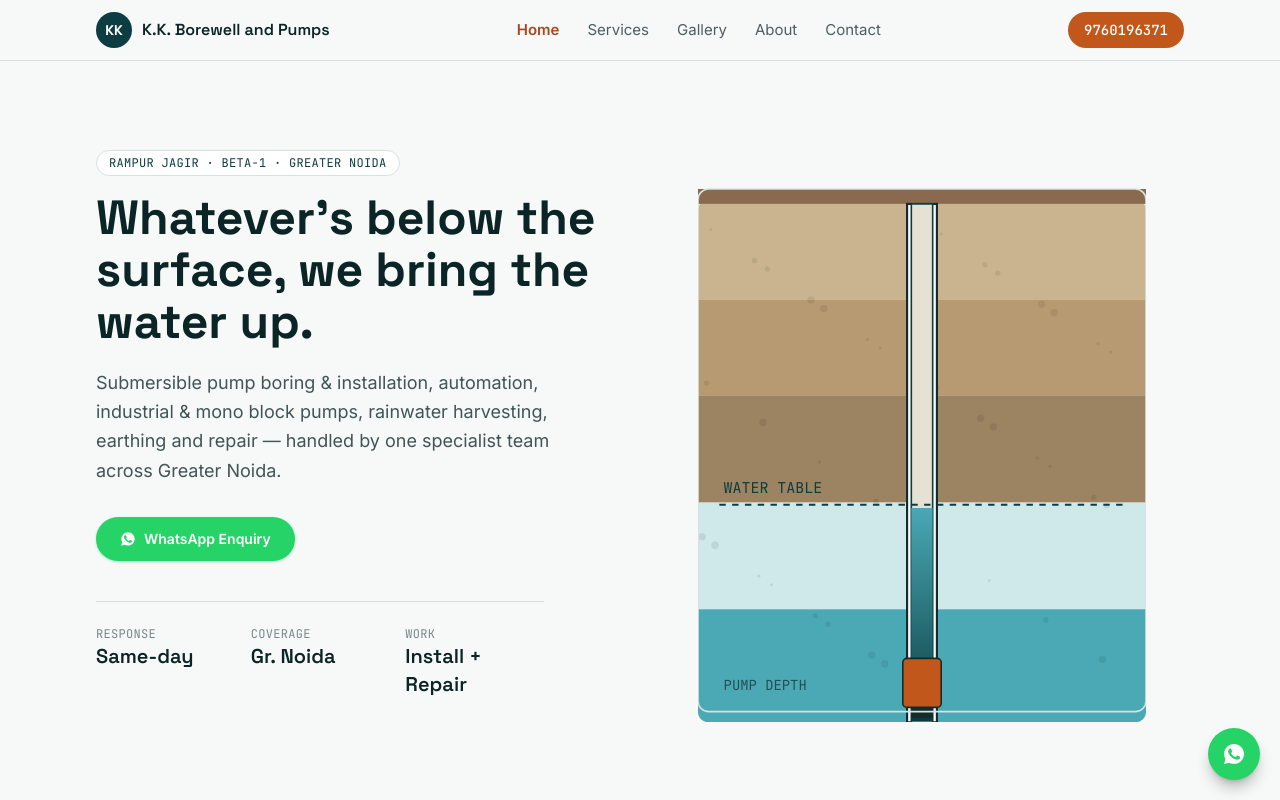
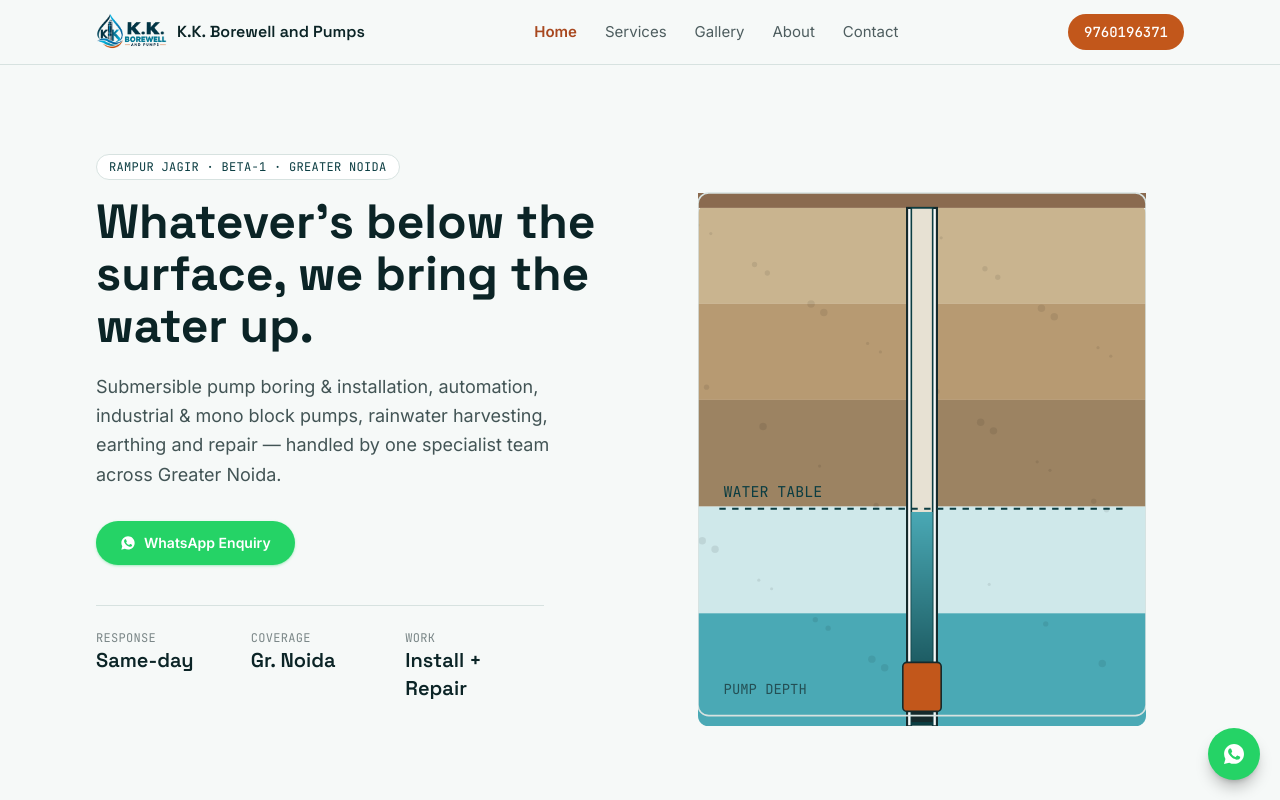
Before and after one commit to ramavtarmjr885301/kkborewell, a Next.js app: page / in a window 1280 px wide. Shown: the top 800 px of the page. Built offline with nearby package versions, Linux system fonts and the light colour scheme.

Commit message:
logo updated

```diff
--- a/components/Header.tsx
+++ b/components/Header.tsx
@@ -28,10 +28,21 @@ export default function Header() {
   return (
     <header className="sticky top-0 z-50 border-b border-(--color-line) bg-(--color-paper-50)/95 backdrop-blur-sm">
       <div className="mx-auto flex max-w-6xl items-center justify-between px-5 py-3 md:px-8">
-        <Link href="/" className="flex items-center gap-2.5">
+        {/* <Link href="/" className="flex items-center gap-2.5">
           <span className="grid h-9 w-9 shrink-0 place-items-center rounded-full bg-(--color-well-800) font-display text-sm font-bold text-white">
             KK
           </span>
+          <span className="font-display text-[15px] font-semibold leading-tight text-(--color-well-900) sm:text-base">
+            {business.name}
+          </span>
+        </Link> */}
+
+        <Link href="/" className="flex items-center gap-2.5">
+          <img
+            src="/images/gallery/logo.png"
+            alt={`${business.name} logo`}
+            className="h-10 w-auto shrink-0 object-contain"
+          />
           <span className="font-display text-[15px] font-semibold leading-tight text-(--color-well-900) sm:text-base">
             {business.name}
           </span>
```
Also changed, not shown: public/images/gallery/logo.png (added).
